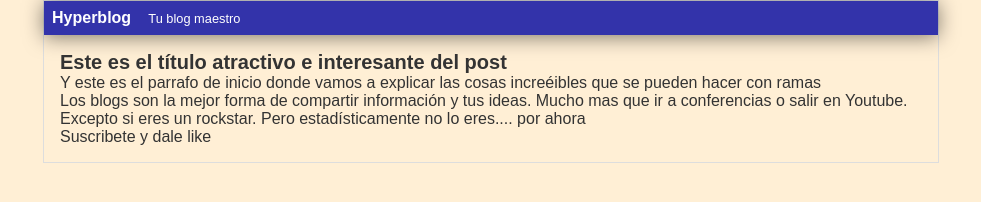
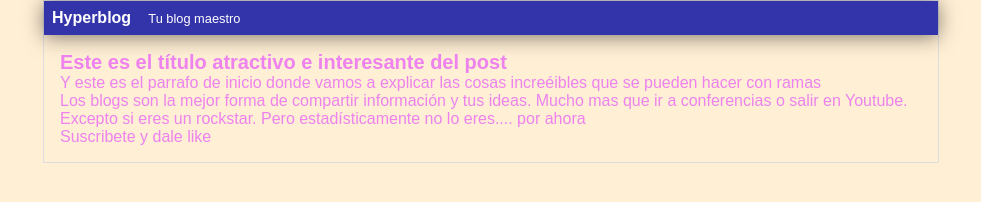
Before and after one commit to Johsema/Git-Github-Practice, a plain HTML site: page index.html in a window 1280 px wide. Shown: the whole page, without its empty margins (149-1130 px from the left). Drawn offline with Linux system fonts and the light colour scheme.

Commit message:
modificando el color del body a violet

```diff
--- a/css/styles.css
+++ b/css/styles.css
@@ -9,7 +9,7 @@ html{
 }
 
 body{
-    color: #333;
+    color: violet;
     text-align:center;
     font-family:Arial;
     font-size:16px;
```
